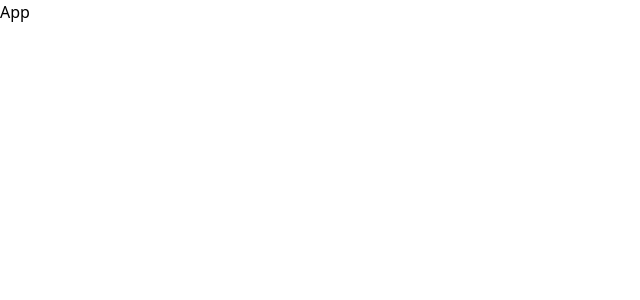
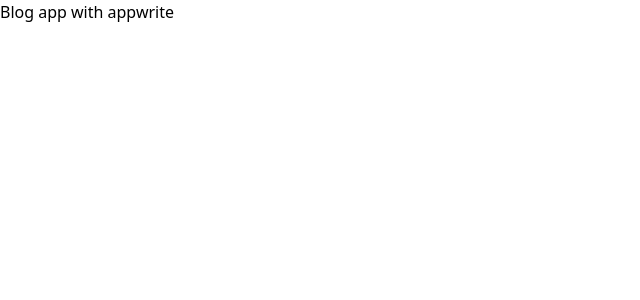
Before and after one commit to Samadali123/NoteWave, a React (Vite) app: page / in a window 1280 px wide. Shown: the top 300 px of the page, without its empty margins (0-640 px from the left). Built offline with nearby package versions, Linux system fonts and the light colour scheme.

Commit message:
add config and envs setup

```diff
--- a/src/App.jsx
+++ b/src/App.jsx
@@ -2,7 +2,7 @@
 
 const App = () => {
   return (
-    <div>App</div>
+    <div>Blog app with appwrite </div>
   )
 }
 
--- /dev/null
+++ b/src/config/config.jsx
@@ -0,0 +1,10 @@
+const config = {
+    appwriteUrl: String(import.meta.env.VITE_APPWRITE_URL),
+    appwriteProjectId: String(import.meta.env.VITE_APPWRITE_PROJECT_ID),
+    appwriteDatabaseId: String(import.meta.env.VITE_APPWRITE_DATABASE_ID),
+    appwriteCollectionId: String(import.meta.env.VITE_APPWRITE_COLLECTION_ID),
+    appwriteBucketId: String(import.meta.env.VITE_APPWRITE_BUCKET_ID),
+}
+
+
+export default config
```
Also changed, not shown: package.json (+8 -0 lines).
